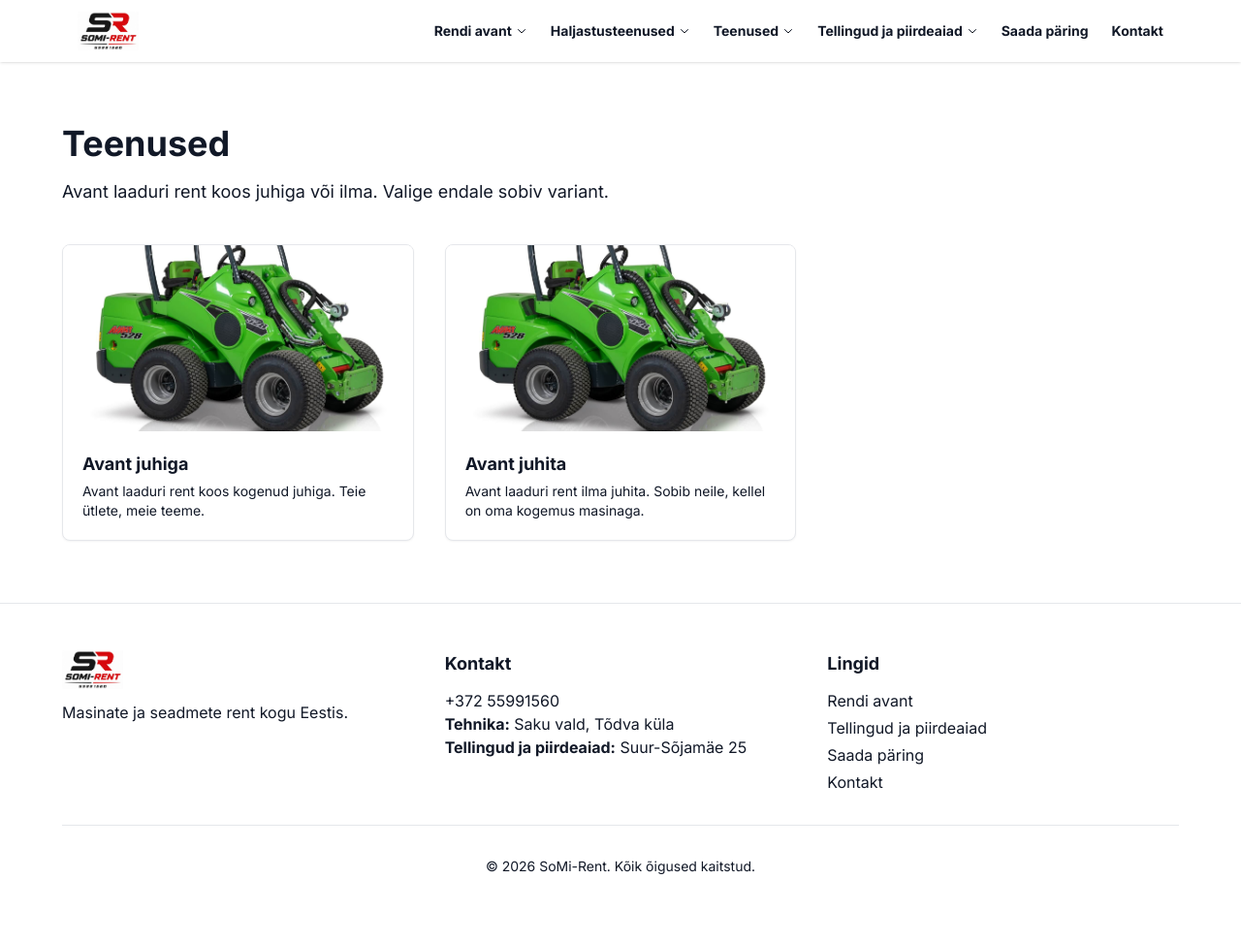
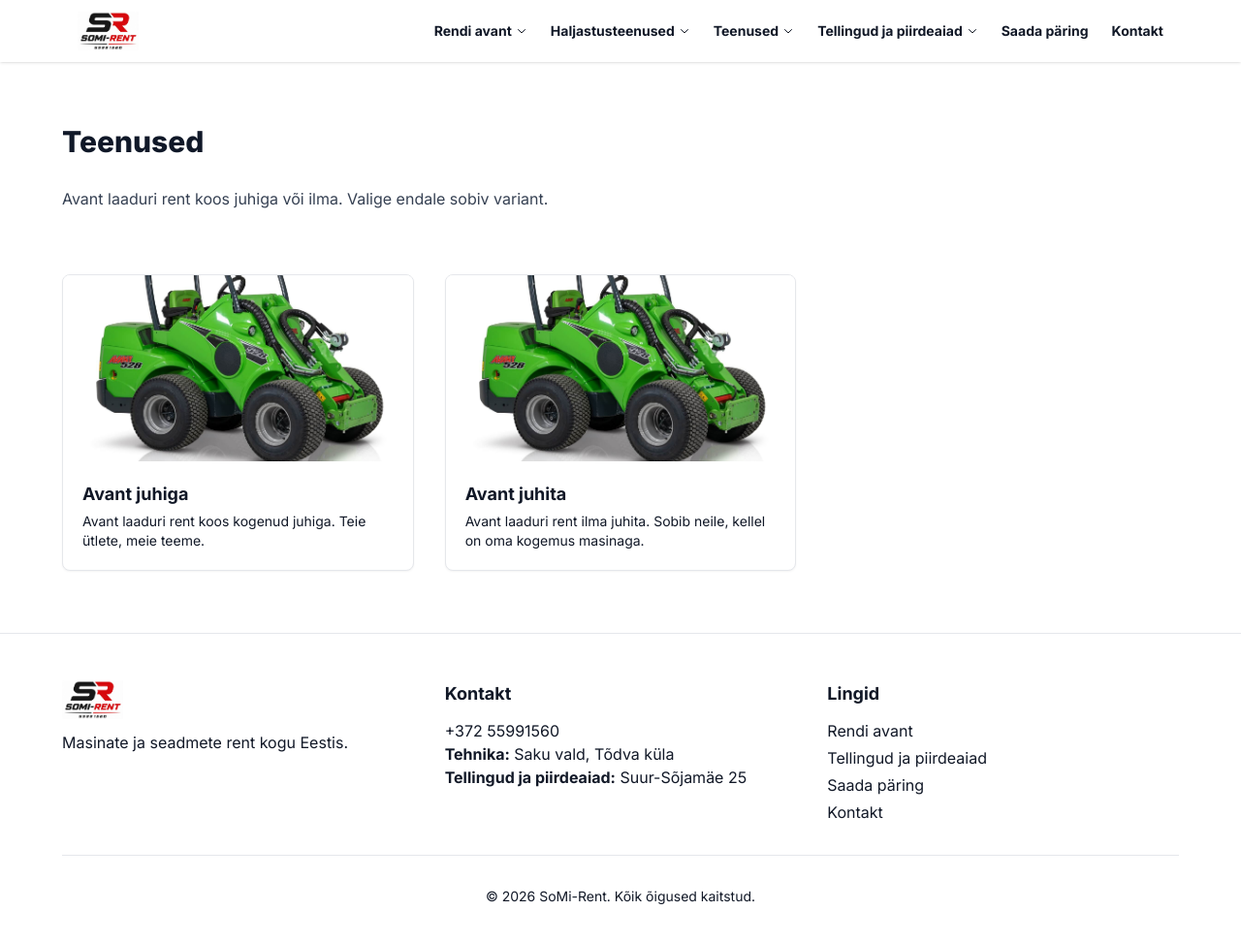
Before and after one commit to SoMi-Rent-OU/rendiportaal-homepage, a Jekyll site: the page built from _pages/teenused.md, in a window 1280 px wide and 983 px high. Shown: the top 972 px of the window at 97% size. Built offline with Jekyll 4.4.1, drawn with Linux system fonts in a browser that asks for light colours.

Commit message:
for overviews make the content more editable

```diff
--- a/_layouts/overview.html
+++ b/_layouts/overview.html
@@ -3,16 +3,12 @@
 ---
 <section class="py-16 px-4">
   <div class="max-w-6xl mx-auto">
-    <h1 class="text-4xl font-bold mb-4">{{ page.title }}</h1>
-    {% if page.description %}
-      <p class="text-lg mb-10">{{ page.description }}</p>
-    {% endif %}
-
-    {% if page.image %}
-      <img src="{{ page.image }}" alt="{{ page.title }}" class="rounded-lg w-full max-h-96 object-cover mb-10">
-    {% endif %}
-
-    {{ content }}
+    <div class="prose max-w-none mb-16">
+      {% if page.image %}
+        <img src="{{ page.image }}" alt="{{ page.title }}" class="rounded-lg w-full max-h-96 object-cover">
+      {% endif %}
+      {{ content }}
+    </div>
 
     {% if page.children %}
       <div class="grid sm:grid-cols-2 lg:grid-cols-3 gap-8 mt-10">
```
Also changed, not shown: _pages/haljastusteenused.md (+4 -0 lines), _pages/teenused.md (+4 -0 lines), _pages/tellingud-ja-piirdeaiad.md (+4 -0 lines).
